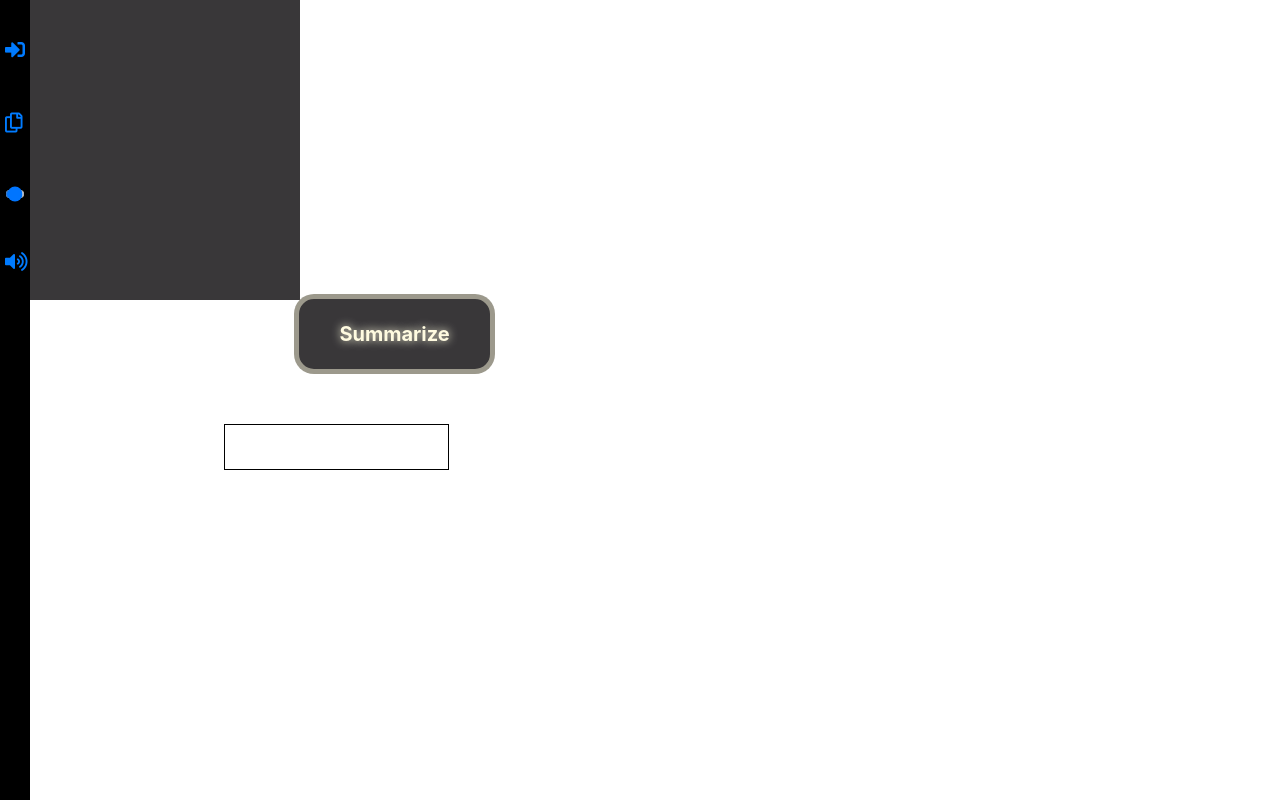
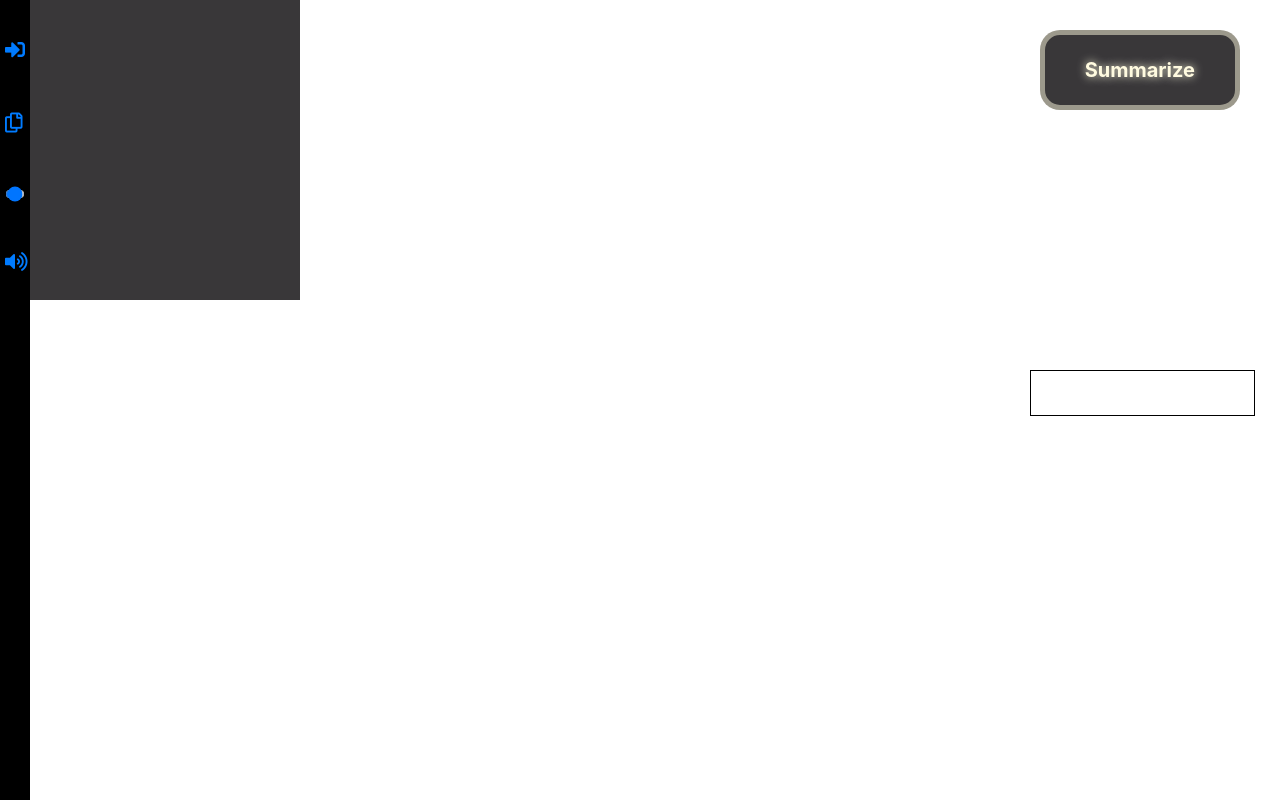
Before and after one commit to cdswpv/NoteWise, a website built with webpack: page popup.html in a window 1280 px wide. Built offline with nearby package versions, Linux system fonts and the light colour scheme.

Commit message:
Fixed navbar hover to move summary and button on hover

```diff
--- a/popup.css
+++ b/popup.css
@@ -32,8 +32,11 @@ body {
 
   transition: all .5s;
 
-  top: 0%;
-  margin: 23%;
+  top: 0;
+  right: 0;
+  margin-top: 30px;
+  margin-right: 40px;
+  margin-left: 0px;
 
   border: .25em solid var(--back-grround-color);
   border-radius: 1em;
@@ -107,13 +110,17 @@ a:hover {
   max-height: 200px;
   width: 225px;
   top: 45%;
-  margin: 5% 17.5%;
+  right: 0;
+  margin-top: 10px;
+  margin-right: 25px;
   position: absolute;
   overflow-y: auto;
   white-space: pre-wrap;
   border: 1px solid black;
   padding: 10px;
   color: #f1f1f1;
+  position: absolute;
+  transition: all .5s;
 }
 
 .hidden {
```
Also changed, not shown: content.js (+12 -0 lines), dist/background.bundle.js, dist/content.bundle.js, 4 other files.
